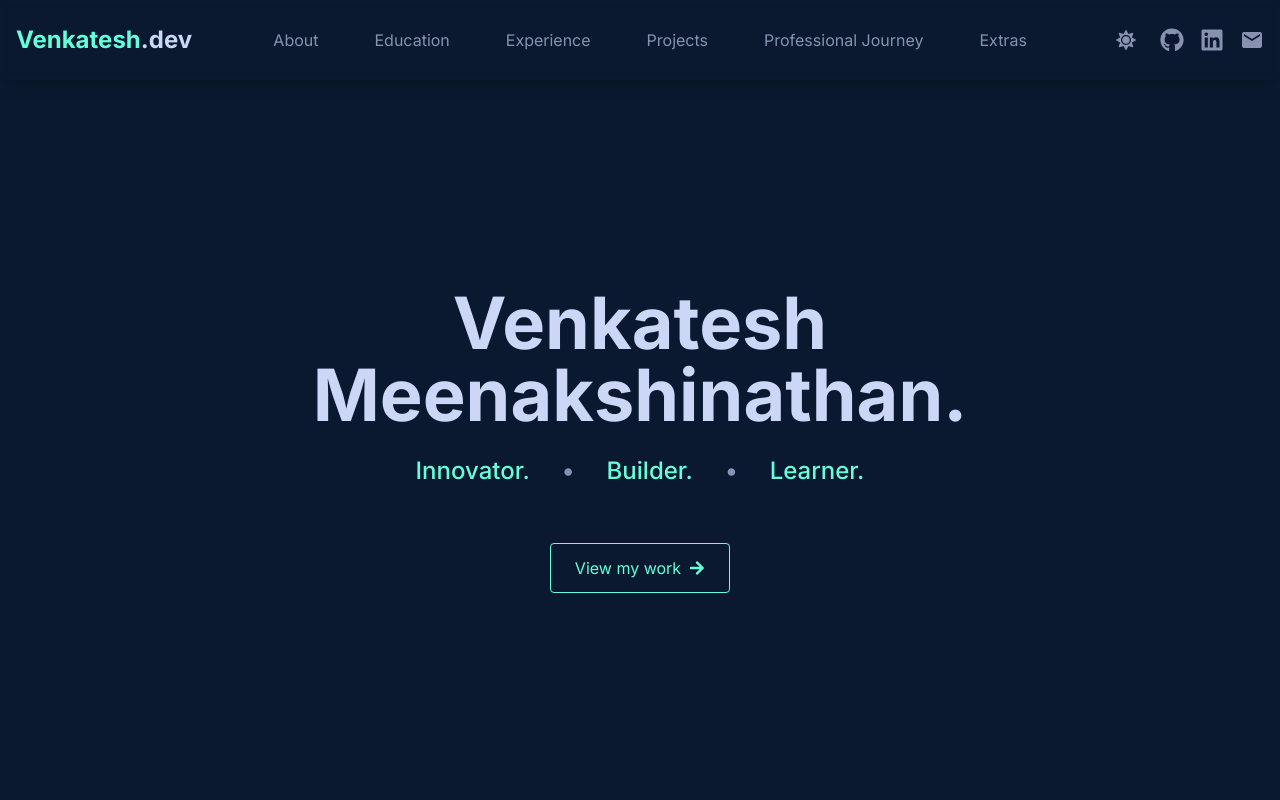
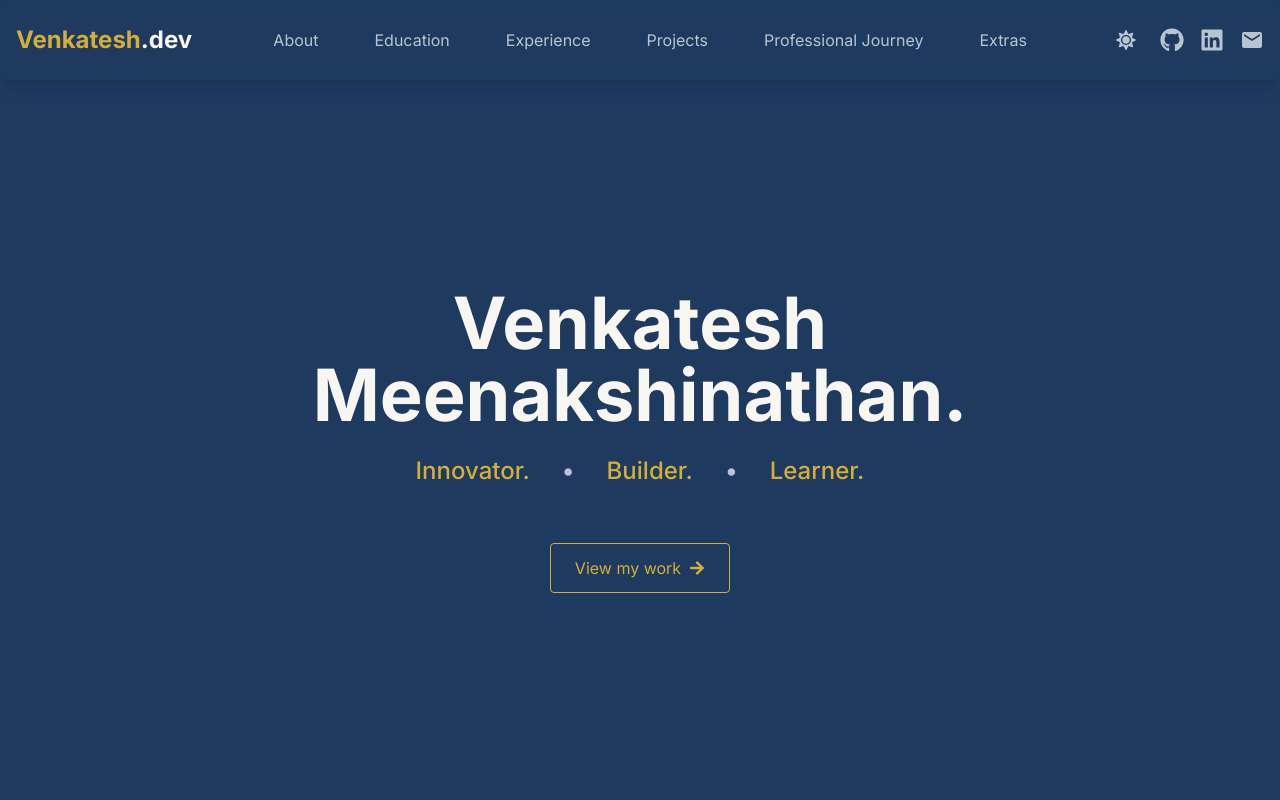
Before and after one commit to llVenkatll/portfolio, a React (Vite) app: page / in a window 1280 px wide. Shown: the top 800 px of the page. Built offline with nearby package versions, Linux system fonts and the light colour scheme.

Commit message:
Update tailwind.config.js

```diff
--- a/tailwind.config.js
+++ b/tailwind.config.js
@@ -8,30 +8,30 @@ export default {
   theme: {
     extend: {
       colors: {
-        // Dark theme colors (your current colors)
+        // Dark theme colors (Oxford Blue palette)
         primary: {
-          DEFAULT: '#0a192f', // Dark navy
-          light: '#ffffff',   // Light background
+          DEFAULT: '#1e3a5f', // Dark Oxford blue
+          light: '#f8f6f0',   // Warm cream/beige background
         },
         secondary: {
-          DEFAULT: '#112240', // Slightly lighter navy
-          light: '#f1f5f9',   // Light secondary
+          DEFAULT: '#2c4a6b', // Slightly lighter Oxford blue
+          light: '#f1f0eb',   // Light beige secondary
         },
         tertiary: {
-          DEFAULT: '#64ffda', // Cyan/teal
-          light: '#3b82f6',   // Blue for light theme
+          DEFAULT: '#d4af37', // Gold/beige accent for dark theme
+          light: '#1e3a5f',   // Oxford blue for light theme
         },
         text: {
-          DEFAULT: '#ccd6f6', // Light text for dark theme
-          light: '#1e293b',   // Dark text for light theme
+          DEFAULT: '#f8f6f0', // Light cream text for dark theme
+          light: '#1e3a5f',   // Dark Oxford blue text for light theme
         },
         textLight: {
-          DEFAULT: '#8892b0', // Muted text for dark theme
-          light: '#64748b',   // Muted text for light theme
+          DEFAULT: '#b8c5d1', // Muted light blue for dark theme
+          light: '#5a6c7d',   // Muted Oxford blue for light theme
         },
         accent: {
-          DEFAULT: '#f7931e', // Orange accent
-          light: '#ea580c',   // Orange for light theme
+          DEFAULT: '#d4af37', // Gold accent
+          light: '#b8860b',   // Darker gold for light theme
         }
       },
       fontFamily: {
```
